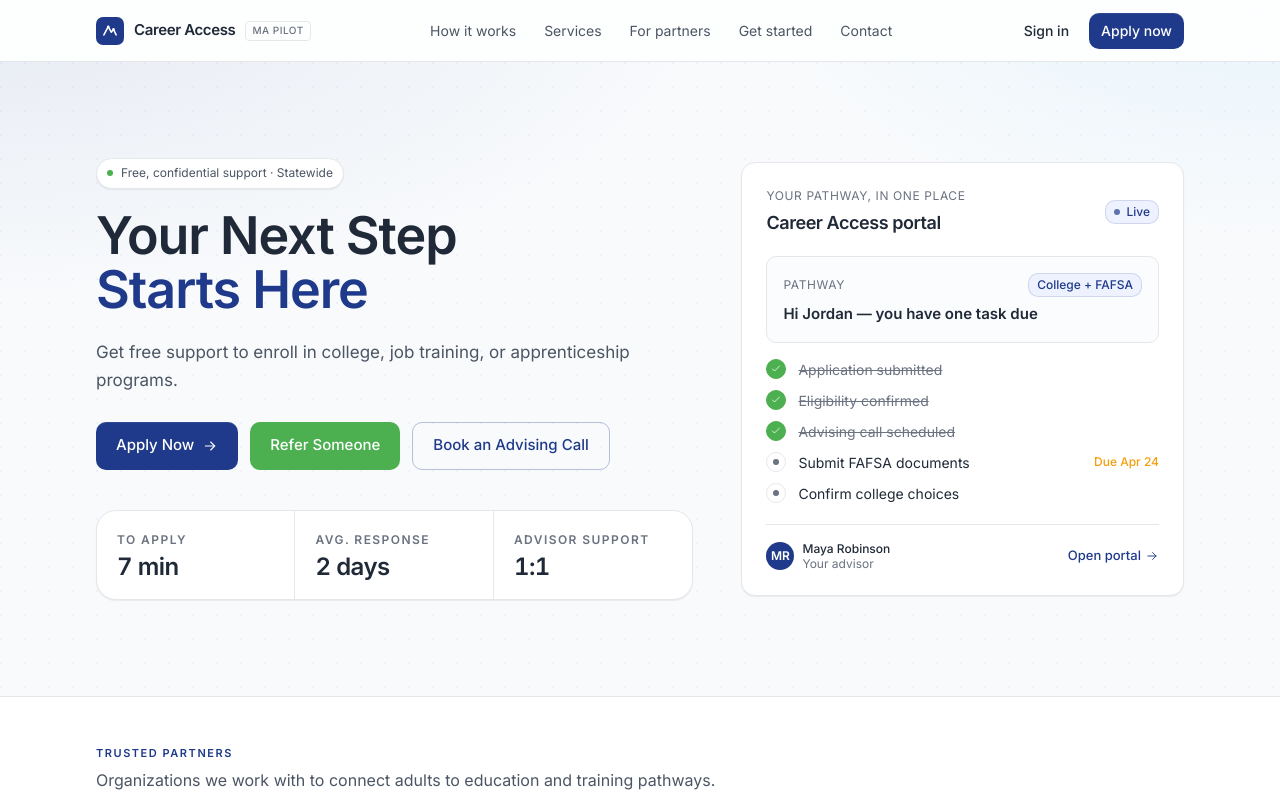
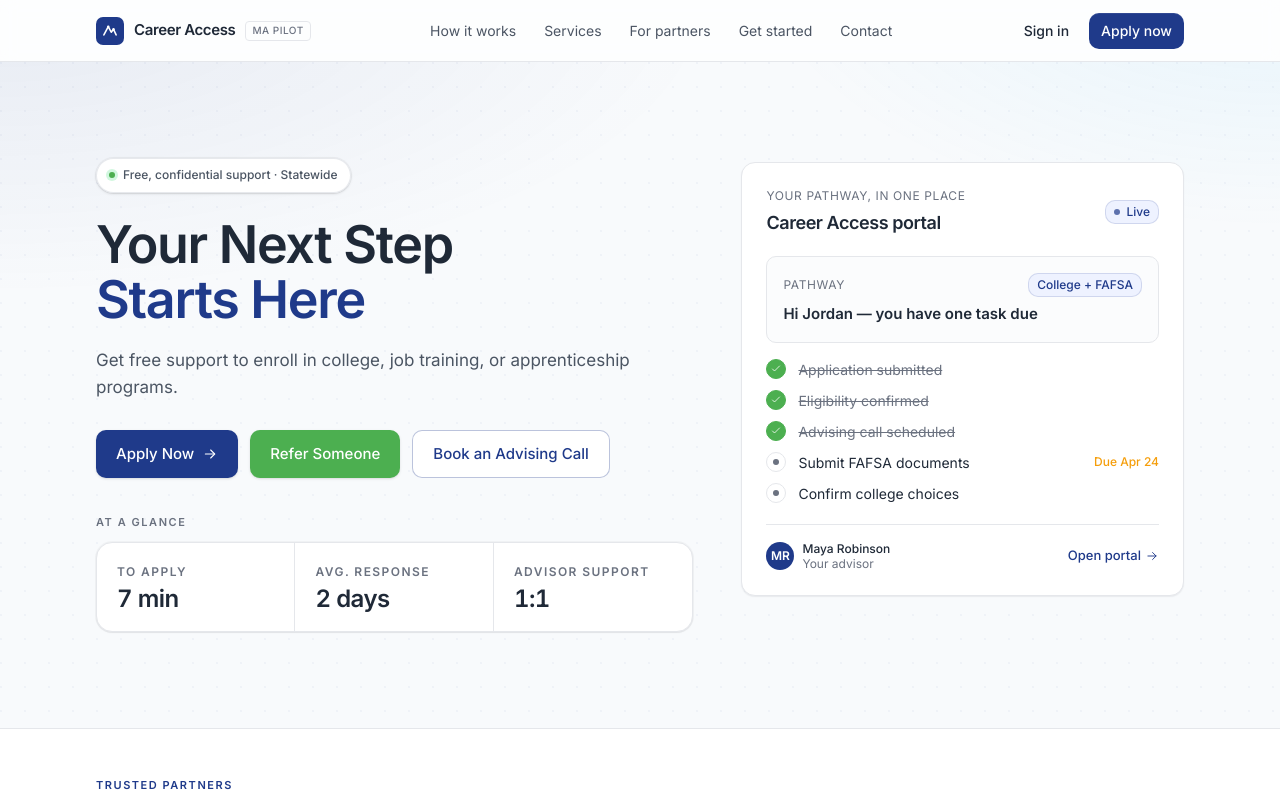
Before and after one commit to Huzaifa8194/Career-Access, a Next.js app: page / in a window 1280 px wide. Shown: the top 800 px of the page. Built offline with nearby package versions, Linux system fonts and the light colour scheme.

Commit message:
hero update

```diff
--- a/app/page.tsx
+++ b/app/page.tsx
@@ -1,3 +1,4 @@
+import type { ReactNode } from "react";
 import Link from "next/link";
 import { SiteShell } from "@/components/site/SiteShell";
 import { SectionHeader } from "@/components/site/SectionHeader";
@@ -14,6 +15,7 @@ import {
   Sparkle,
   Check,
   Users,
+  Clock,
 } from "@/components/icons";
 
 export default function HomePage() {
@@ -34,31 +36,39 @@ export default function HomePage() {
 function Hero() {
   return (
     <section className="relative overflow-hidden surface-hero">
-      <div aria-hidden className="absolute inset-0 grid-bg opacity-60" />
-      <div className="relative mx-auto max-w-6xl px-4 sm:px-5 lg:px-8 pt-12 pb-16 sm:pt-16 sm:pb-20 md:pt-20 lg:pt-24 lg:pb-24">
-        <div className="grid gap-8 md:gap-10 lg:gap-12 lg:grid-cols-[1.35fr_1fr] lg:items-start">
+      <div aria-hidden className="absolute inset-0 grid-bg opacity-50 max-md:opacity-40" />
+      {/* Mobile: soft bottom fade into next section */}
+      <div
+        aria-hidden
+        className="pointer-events-none absolute inset-x-0 bottom-0 h-24 bg-gradient-to-t from-canvas to-transparent md:hidden"
+      />
+      <div className="relative mx-auto max-w-6xl px-4 sm:px-5 lg:px-8 pt-8 pb-12 sm:pt-12 sm:pb-16 md:pt-16 md:pb-20 lg:pt-24 lg:pb-24">
+        <div className="grid gap-6 sm:gap-8 md:gap-10 lg:gap-12 lg:grid-cols-[1.35fr_1fr] lg:items-start">
           <div className="min-w-0">
-            <div className="inline-flex max-w-full items-center gap-2 rounded-full border border-line bg-white px-2.5 py-1.5 text-[11px] sm:text-[12px] text-ink-muted shadow-[var(--shadow-card)]">
-              <span className="inline-block h-1.5 w-1.5 shrink-0 rounded-full bg-action" />
-              <span className="leading-snug">
+            <div className="inline-flex max-w-full items-center gap-2 rounded-full border border-line/90 bg-white/95 px-3 py-2 text-[11px] sm:text-[12px] text-ink-muted shadow-sm ring-1 ring-black/[0.04]">
+              <span className="inline-block h-1.5 w-1.5 shrink-0 rounded-full bg-action shadow-[0_0_0_3px_rgba(74,222,128,0.25)]" />
+              <span className="leading-snug font-medium">
                 Free, confidential support · Statewide
               </span>
             </div>
-            <h1 className="mt-4 sm:mt-5 text-[clamp(1.875rem,5.2vw,3.25rem)] leading-[1.05] font-semibold tracking-[-0.02em]">
+            <h1 className="mt-5 sm:mt-6 text-[clamp(1.875rem,6vw,3.25rem)] leading-[1.06] font-semibold tracking-[-0.025em] text-balance">
               Your Next Step
               <br />
               <span className="text-primary">Starts Here</span>
             </h1>
-            <p className="mt-4 sm:mt-5 max-w-xl text-[15px] sm:text-[16px] md:text-[17px] leading-7 text-ink-muted">
+            <p className="mt-4 sm:mt-5 max-w-xl text-[15px] sm:text-[16px] md:text-[17px] leading-relaxed text-ink-muted">
               Get free support to enroll in college, job training, or
               apprenticeship programs.
             </p>
-            <div className="mt-6 sm:mt-7 flex flex-col sm:flex-row sm:flex-wrap gap-2.5 sm:gap-3">
+
+            {/* Mobile: actions grouped in one elevated panel */}
+            <div className="mt-7 max-md:rounded-2xl max-md:border max-md:border-line/80 max-md:bg-white max-md:p-3 max-md:shadow-[var(--shadow-elevated)] md:rounded-none md:border-0 md:bg-transparent md:p-0 md:shadow-none">
+              <div className="flex flex-col gap-2.5 sm:flex-row sm:flex-wrap sm:gap-3 md:gap-3">
                 <LinkButton
                   href="/apply"
                   size="lg"
                   variant="primary"
-                className="w-full sm:w-auto justify-center min-h-12"
+                  className="w-full sm:w-auto justify-center min-h-[3rem] shadow-sm"
                 >
                   Apply Now
                   <ArrowRight size={16} />
@@ -67,7 +77,7 @@ function Hero() {
                   href="/refer"
                   size="lg"
                   variant="action"
-                className="w-full sm:w-auto justify-center min-h-12"
+                  className="w-full sm:w-auto justify-center min-h-[3rem] shadow-sm"
                 >
                   Refer Someone
                 </LinkButton>
@@ -75,24 +85,41 @@ function Hero() {
                   href="/book"
                   size="lg"
                   variant="outline"
-                className="w-full sm:w-auto justify-center min-h-12"
+                  className="w-full sm:w-auto justify-center min-h-[3rem] bg-white"
                 >
                   Book an Advising Call
                 </LinkButton>
               </div>
+            </div>
 
-            <div className="mt-8 sm:mt-10 max-w-xl lg:max-w-none">
+            <div className="mt-6 sm:mt-9 max-w-xl lg:max-w-none">
               <p className="sr-only">Key service metrics</p>
-              <div className="rounded-xl border border-line bg-white shadow-[var(--shadow-card)] overflow-hidden">
-                <dl className="grid grid-cols-1 divide-y divide-line sm:grid-cols-3 sm:divide-y-0 sm:divide-x sm:divide-line">
-                  <HeroStat value="7 min" label="To apply" />
-                  <HeroStat value="2 days" label="Avg. response" />
-                  <HeroStat value="1:1" label="Advisor support" />
+              <p className="mb-2.5 text-left text-[11px] font-semibold uppercase tracking-[0.14em] text-ink-subtle sm:mb-3">
+                At a glance
+              </p>
+              <div className="overflow-hidden rounded-2xl border border-line bg-white shadow-[var(--shadow-card)] ring-1 ring-black/[0.03]">
+                <dl className="grid grid-cols-3 divide-x divide-line">
+                  <HeroStat
+                    value="7 min"
+                    label="To apply"
+                    icon={<Compass size={15} strokeWidth={1.7} />}
+                  />
+                  <HeroStat
+                    value="2 days"
+                    label="Avg. response"
+                    icon={<Clock size={15} strokeWidth={1.7} />}
+                  />
+                  <HeroStat
+                    value="1:1"
+                    label="Advisor support"
+                    labelCompact="Advisor"
+                    icon={<Users size={15} strokeWidth={1.7} />}
+                  />
                 </dl>
               </div>
             </div>
           </div>
-          <div className="min-w-0 lg:pt-1">
+          <div className="min-w-0 lg:pt-1 max-md:pt-1">
             <HeroAside />
           </div>
         </div>
@@ -101,13 +128,38 @@ function Hero() {
   );
 }
 
-function HeroStat({ value, label }: { value: string; label: string }) {
+function HeroStat({
+  value,
+  label,
+  labelCompact,
+  icon,
+}: {
+  value: string;
+  label: string;
+  labelCompact?: string;
+  icon?: ReactNode;
+}) {
   return (
-    <div className="px-4 py-4 sm:px-5 sm:py-5 min-h-[4.5rem] sm:min-h-0 flex flex-col justify-center">
-      <dt className="text-[11px] sm:text-[12px] font-semibold uppercase tracking-[0.12em] text-ink-subtle">
-        {label}
+    <div className="flex min-h-[5.75rem] flex-col items-center justify-center px-1.5 py-3.5 text-center sm:min-h-0 sm:items-stretch sm:px-5 sm:py-5 sm:text-left">
+      {icon && (
+        <div
+          className="mb-2 inline-flex h-9 w-9 shrink-0 items-center justify-center rounded-xl bg-gradient-to-b from-primary/[0.09] to-primary/[0.04] text-primary ring-1 ring-primary/10 sm:mb-0 sm:hidden"
+          aria-hidden
+        >
+          {icon}
+        </div>
+      )}
+      <dt className="text-[9px] font-semibold uppercase leading-tight tracking-[0.08em] text-ink-subtle sm:text-[12px] sm:leading-normal sm:tracking-[0.12em]">
+        {labelCompact ? (
+          <>
+            <span className="sm:hidden">{labelCompact}</span>
+            <span className="hidden sm:inline">{label}</span>
+          </>
+        ) : (
+          label
+        )}
       </dt>
-      <dd className="mt-1.5 text-[22px] sm:text-[24px] font-semibold tracking-tight tabular-nums text-ink leading-none">
+      <dd className="mt-1 text-[1.125rem] font-semibold leading-none tracking-tight text-ink tabular-nums sm:mt-1.5 sm:text-[24px]">
         {value}
       </dd>
     </div>
@@ -116,7 +168,7 @@ function HeroStat({ value, label }: { value: string; label: string }) {
 
 function HeroAside() {
   return (
-    <Card className="p-5 sm:p-6 relative">
+    <Card className="relative p-5 sm:p-6 max-md:rounded-2xl max-md:border-primary/10 max-md:shadow-[var(--shadow-elevated)]">
       <div className="flex items-center justify-between">
         <div>
           <p className="text-[12px] uppercase tracking-wider text-ink-subtle">
```
Lines whose indentation alone changed are shown as unchanged.
